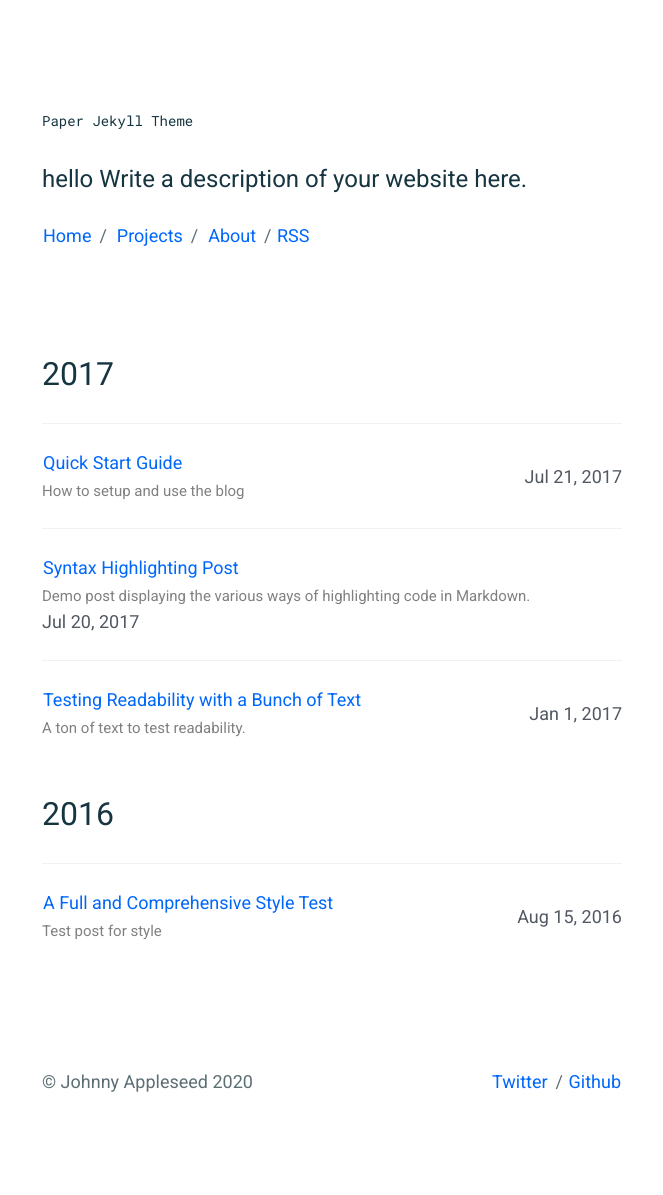
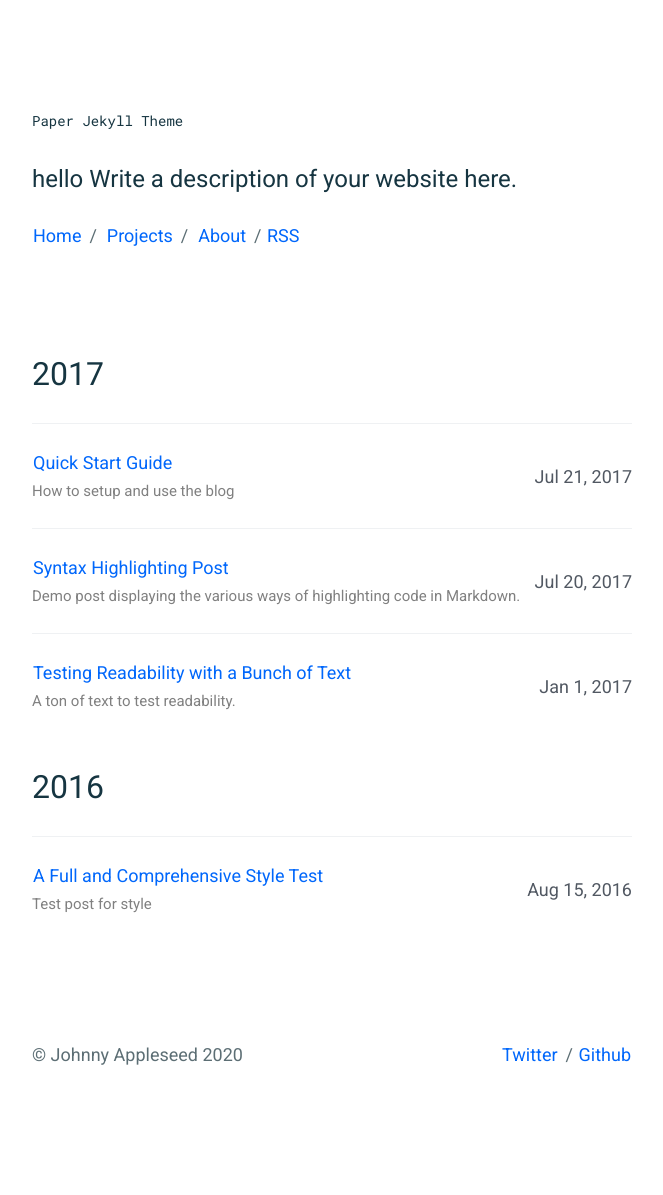
Before and after one commit to sumchuenli/sumchuenli.github.io, a Jekyll site: the page built from index.html, in a window 1280 px wide. Shown: the whole page, without its empty margins (308-971 px from the left). Built offline with Jekyll 4.4.1, drawn with Linux system fonts in a browser that asks for light colours; after the commit the page ends 1168 px from its top, so only the background shows below that.

Commit message:
Update _layout.scss

```diff
--- a/_sass/utilities/_layout.scss
+++ b/_sass/utilities/_layout.scss
@@ -3,7 +3,7 @@
    ========================================================================== */
 
 .u-container {
-    max-width: 60rem; // 620px
+    max-width: 62rem; // 620px
     margin-right: auto;
     margin-left: auto;
     padding-top: 10rem; // 100px
```
